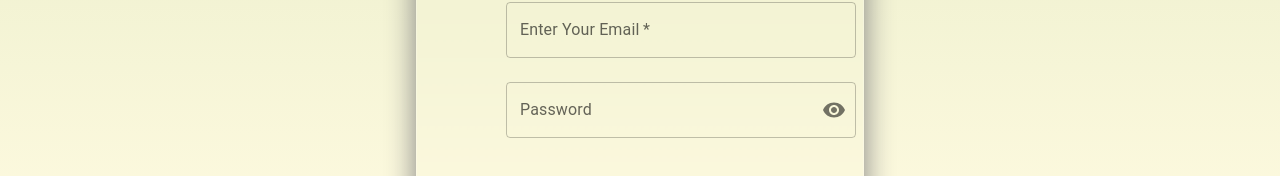
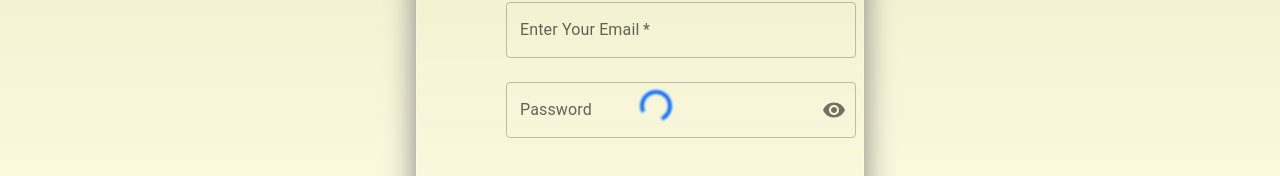
Before and after one commit to Kanneti-Mahesh/EMS-WEBSITE, a React (Create React App) app in the folder client/: page / in a window 1280 px wide. Shown: the part 210-386 px from the top of the page. Built offline with nearby package versions, Linux system fonts and the light colour scheme.

Commit message:
Update Login.js
fixed loader

```diff
--- a/client/src/Login.js
+++ b/client/src/Login.js
@@ -158,12 +158,12 @@ setAdmin({
 
 
   //Loader...
-const [loader,setLoader] = useState(false);
+const [loader,setLoader] = useState(true);
 const show = ()=>{
-  setLoader(true);
+  setLoader(false);
 }
 const hide = ()=>{
-  setLoader(false);
+  setLoader(true);
 }
 
 
```
